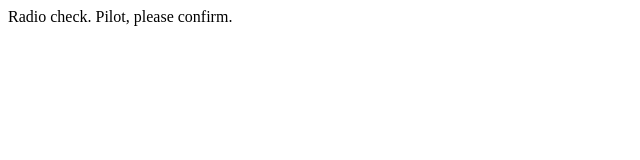
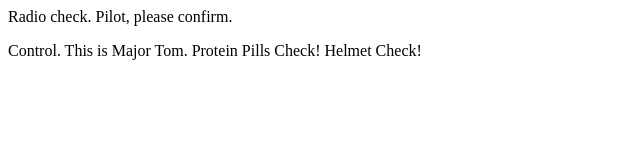
Before and after one commit to sxmarsh137/communication-log, a plain HTML site: page index.html in a window 1280 px wide. Shown: the whole page, without its empty margins (0-640 px from the left). Drawn offline with Linux system fonts and the light colour scheme.

Commit message:
Added second line to log.

```diff
--- a/index.html
+++ b/index.html
@@ -1,5 +1,6 @@
 <html>
    <body>
       <p>Radio check. Pilot, please confirm.</p>
+	<p>Control. This is Major Tom. Protein Pills Check! Helmet Check!<p>
    </body>
 </html>
```
